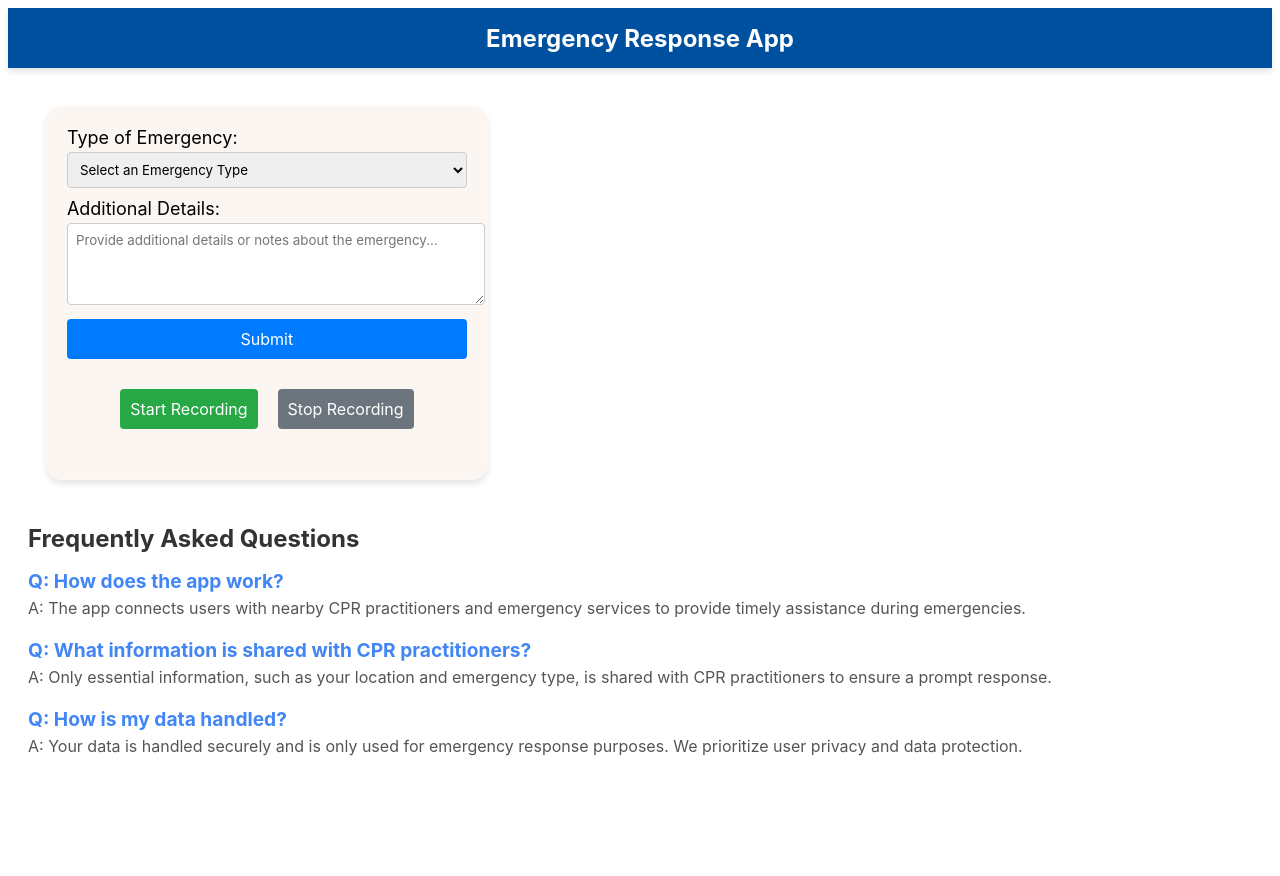
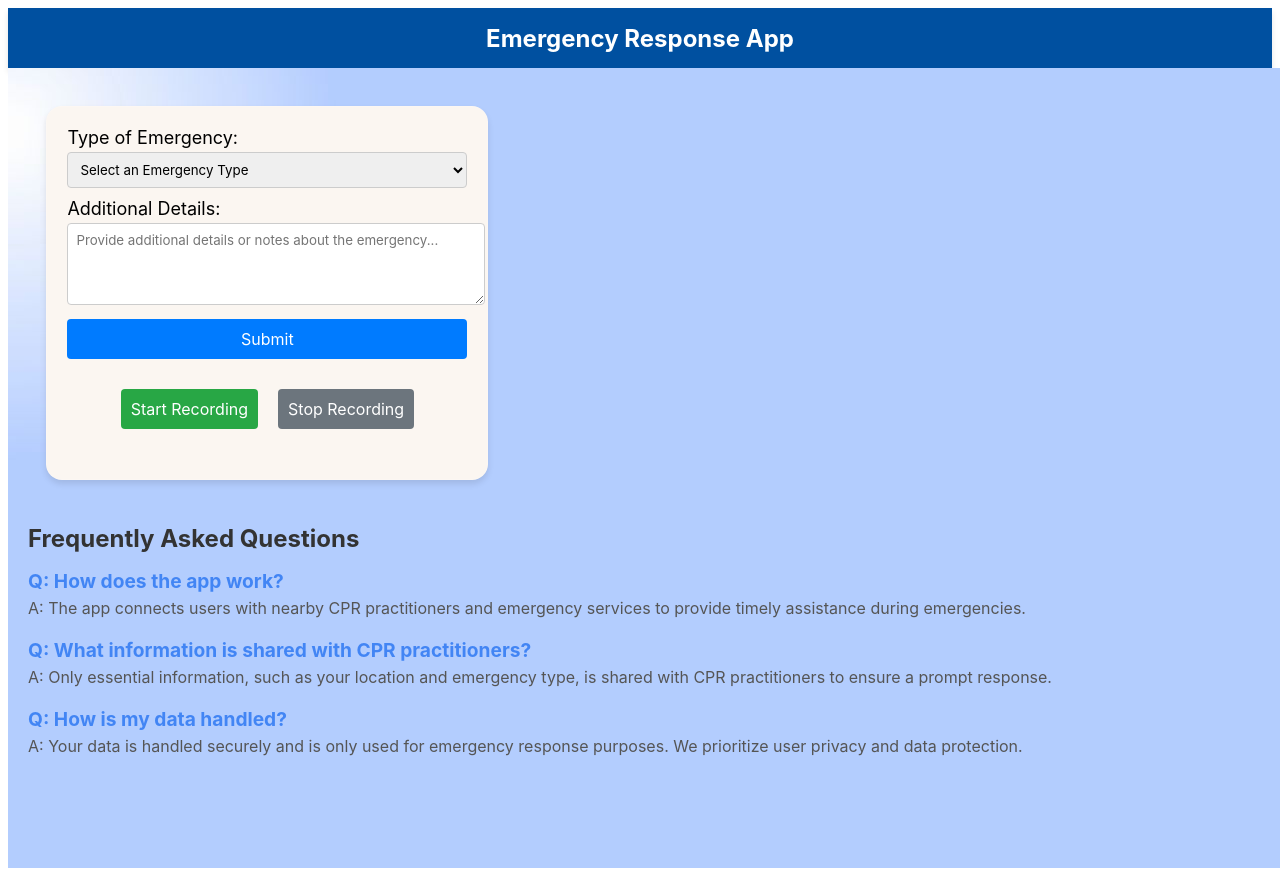
Before and after one commit to a-verma26/Urgent-Unity, a React (Create React App) app: page /emergency in a window 1280 px wide. Before the commit the page ends 804 px from the top, so only its background shows below. Built offline with nearby package versions, Linux system fonts and the light colour scheme; no server answers.

Commit message:
image added..............................

```diff
--- a/src/js/EmergencyForm.js
+++ b/src/js/EmergencyForm.js
@@ -86,7 +86,7 @@ class EmergencyForm extends Component {
     const { emergencyType, emergencyDetails, isSubmitClicked, notifyNearbyHospital, userLocation } = this.state;
 
     return (
-      <div className=''>
+      <div className='headContainer'>
       {!isSubmitClicked && <div className='emergencyFormContainer'>
           <form onSubmit={this.handleSubmit}>
           <label>
--- a/src/scss/EmergencyForm.scss
+++ b/src/scss/EmergencyForm.scss
@@ -1,3 +1,10 @@
+.headContainer{
+  background-repeat: no-repeat;
+  background-attachment: fixed;
+  height: 100vh; /* Full height of the viewport */
+  width: 100vw; /* Full width of the viewport */
+  background-image: url('../js/assets/second.jpg');
+}
 .emergencyFormContainer {
     display: inline-block;
     max-width: 400px;
@@ -13,6 +20,7 @@
     text-align: left;
     font-family: BlinkMacSystemFont, -apple-system, "Segoe UI", Roboto, Helvetica, Arial, sans-serif;
     font-size: 18px;
+
 
 
     form {
@@ -132,6 +140,7 @@
   }
 
   .mapContainer{
+    background-color: white;
     border-radius: 16px;
     padding: 20px;
     width: 80%;
```
Also changed, not shown: src/js/assets/second.jpg (added).
